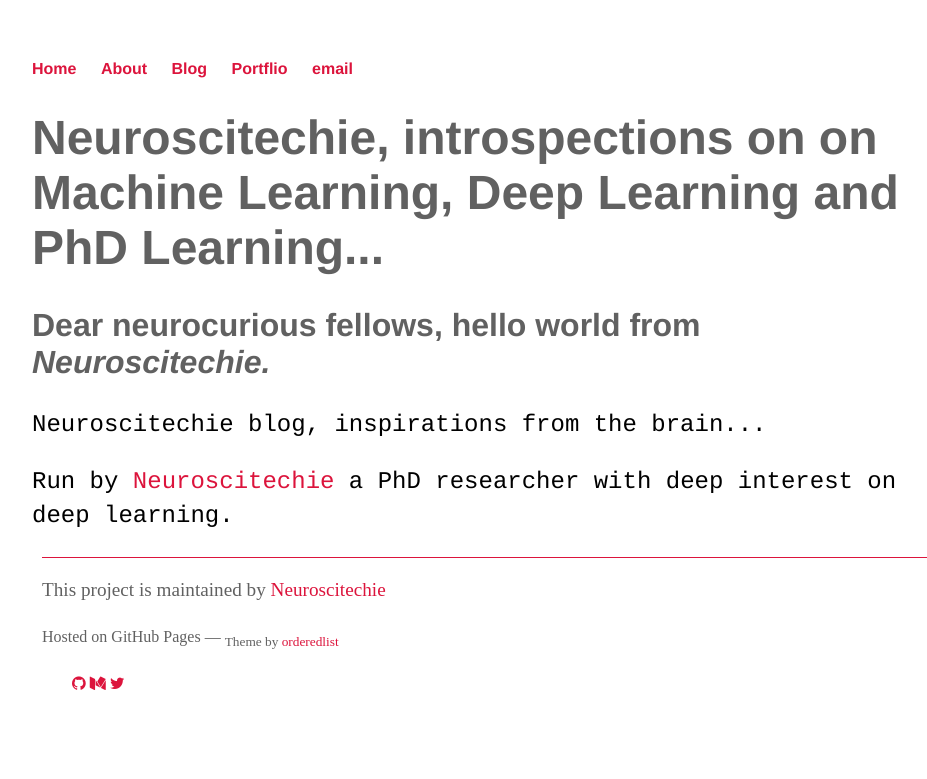
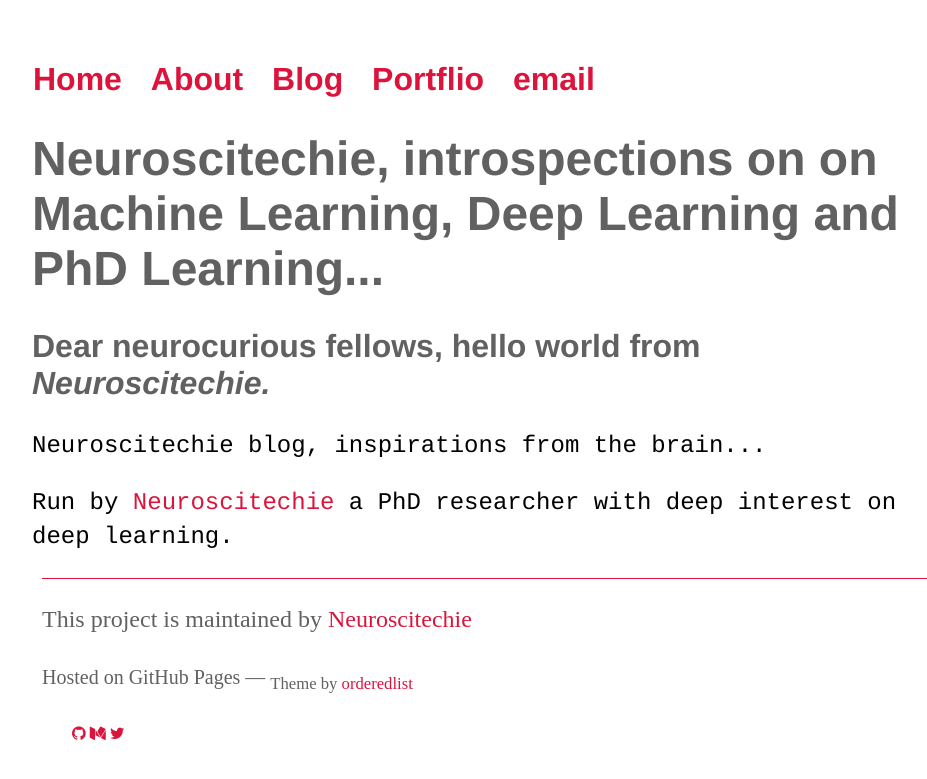
Before and after one commit to inantubek/meltemiatay.github.io, a Jekyll site: the page built from index.html, in a window 1280 px wide. Shown: the top 779 px of the page, without its empty margins (160-1087 px from the left). Built offline with Jekyll 4.4.1, drawn with Linux system fonts in a browser that asks for light colours; nearby versions of some CDN libraries.

Commit message:
Update main.css

```diff
--- a/css/main.css
+++ b/css/main.css
@@ -5,7 +5,8 @@ body {
 }
 nav ul, footer ul {
     font-family:'Helvetica', 'Arial', 'Sans-Serif';
-    padding: 0px;
+    font-size: 2em;
+    padding: 1px;
     list-style: none;
     font-weight: bold;
 }
@@ -46,7 +47,7 @@ p {
    border-top: 1px solid #dc143c;
    bottom: 0px;
    left:10px;
-   font-size: .8em;
+   font-size: 1em;
 }
 
 /* Blog */
```
